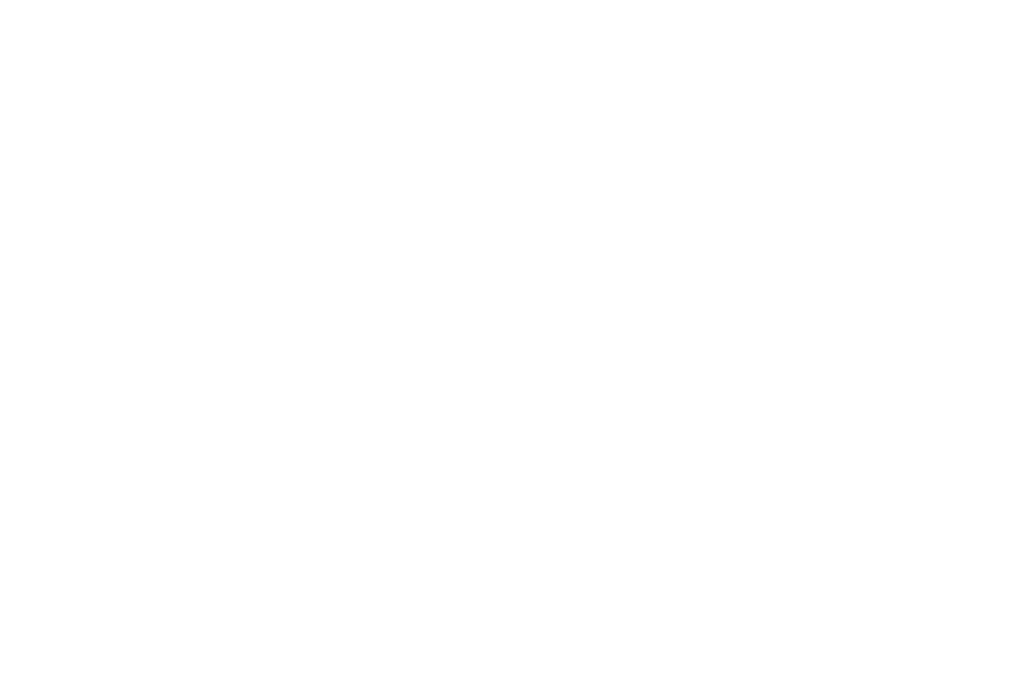
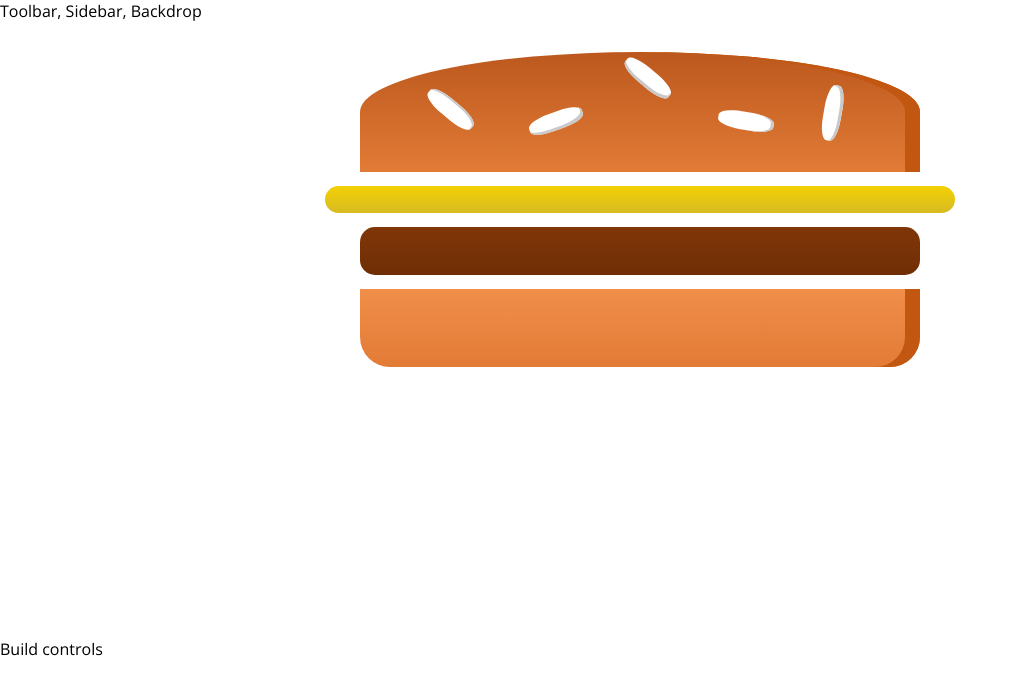
Before and after one commit to ruslantuchkov/burger-builder-app, a React app: page / in a window 1280 px wide. Shown: the top 694 px of the page, without its empty margins (0-1018 px from the left). Built offline with nearby package versions, Linux system fonts and the light colour scheme.

Commit message:
sketches of Layout and Burger component

```diff
--- a/package.json
+++ b/package.json
@@ -31,6 +31,7 @@
     "postcss-flexbugs-fixes": "3.2.0",
     "postcss-loader": "2.0.8",
     "promise": "8.0.1",
+    "prop-types": "^15.6.1",
     "raf": "3.4.0",
     "react": "^16.3.1",
     "react-dev-utils": "^5.0.1",
--- a/src/App.js
+++ b/src/App.js
@@ -1,8 +1,16 @@
 import React, { Component } from 'react';
+import Layout from './hoc/Layout/Layout';
+import BurgerBuilder from './containers/BurgerBuilder/BurgerBuilder';
 
 class App extends Component {
   render() {
-    return <div />;
+    return (
+      <div>
+        <Layout>
+          <BurgerBuilder />
+        </Layout>
+      </div>
+    );
   }
 }
 
--- /dev/null
+++ b/src/components/Burger/Burger.css
@@ -0,0 +1,30 @@
+.Burger {
+  width: 100%;
+  margin: auto;
+  height: 250px;
+  overflow: scroll;
+  text-align: center;
+  font-weight: bold;
+  font-size: 1.2rem;
+}
+
+@media (min-width: 500px) and (max-height: 400px) {
+  .Burger {
+    width: 350px;
+    height: 300px;
+  }
+}
+
+@media (min-width: 500px) and (min-height: 401px) {
+  .Burger {
+    width: 450px;
+    height: 400px;
+  }
+}
+
+@media (min-width: 1000px) and (min-height: 700px) {
+  .Burger {
+    width: 700px;
+    height: 600px;
+  }
+}
--- /dev/null
+++ b/src/components/Burger/Burger.js
@@ -0,0 +1,16 @@
+import React from 'react';
+import classes from './Burger.css';
+import BurgerIngredient from './BurgerIngredient/BurgerIngredient';
+
+const Burger = () => {
+  return (
+    <div className={classes.Burger}>
+      <BurgerIngredient type="bread-top" />
+      <BurgerIngredient type="cheese" />
+      <BurgerIngredient type="meat" />
+      <BurgerIngredient type="bread-bottom" />
+    </div>
+  );
+};
+
+export default Burger;
--- /dev/null
+++ b/src/components/Burger/BurgerIngredient/BurgerIngredient.css
@@ -0,0 +1,112 @@
+.BreadBottom {
+  height: 13%;
+  width: 80%;
+  background: linear-gradient(#f08e4a, #e27b36);
+  border-radius: 0 0 30px 30px;
+  box-shadow: inset -15px 0 #c15711;
+  margin: 2% auto;
+}
+
+.BreadTop {
+  height: 20%;
+  width: 80%;
+  background: linear-gradient(#bc581e, #e27b36);
+  border-radius: 50% 50% 0 0;
+  box-shadow: inset -15px 0 #c15711;
+  margin: 2% auto;
+  position: relative;
+}
+
+.Seeds1 {
+  width: 10%;
+  height: 15%;
+  position: absolute;
+  background-color: white;
+  left: 30%;
+  top: 50%;
+  border-radius: 40%;
+  transform: rotate(-20deg);
+  box-shadow: inset -2px -3px #c9c9c9;
+}
+
+.Seeds1:after {
+  content: '';
+  width: 100%;
+  height: 100%;
+  position: absolute;
+  background-color: white;
+  left: -170%;
+  top: -260%;
+  border-radius: 40%;
+  transform: rotate(60deg);
+  box-shadow: inset -1px 2px #c9c9c9;
+}
+
+.Seeds1:before {
+  content: '';
+  width: 100%;
+  height: 100%;
+  position: absolute;
+  background-color: white;
+  left: 180%;
+  top: -50%;
+  border-radius: 40%;
+  transform: rotate(60deg);
+  box-shadow: inset -1px -3px #c9c9c9;
+}
+
+.Seeds2 {
+  width: 10%;
+  height: 15%;
+  position: absolute;
+  background-color: white;
+  left: 64%;
+  top: 50%;
+  border-radius: 40%;
+  transform: rotate(10deg);
+  box-shadow: inset -3px 0 #c9c9c9;
+}
+
+.Seeds2:before {
+  content: '';
+  width: 100%;
+  height: 100%;
+  position: absolute;
+  background-color: white;
+  left: 150%;
+  top: -130%;
+  border-radius: 40%;
+  transform: rotate(90deg);
+  box-shadow: inset 1px 3px #c9c9c9;
+}
+
+.Meat {
+  width: 80%;
+  height: 8%;
+  background: linear-gradient(#7f3608, #702e05);
+  margin: 2% auto;
+  border-radius: 15px;
+}
+
+.Cheese {
+  width: 90%;
+  height: 4.5%;
+  margin: 2% auto;
+  background: linear-gradient(#f4d004, #d6bb22);
+  border-radius: 20px;
+}
+
+.Salad {
+  width: 85%;
+  height: 7%;
+  margin: 2% auto;
+  background: linear-gradient(#228c1d, #91ce50);
+  border-radius: 20px;
+}
+
+.Bacon {
+  width: 80%;
+  height: 3%;
+  background: linear-gradient(#bf3813, #c45e38);
+  margin: 2% auto;
+}
--- /dev/null
+++ b/src/components/Burger/BurgerIngredient/BurgerIngredient.js
@@ -0,0 +1,45 @@
+import React, { Component } from 'react';
+import PropTypes from 'prop-types';
+import classes from './BurgerIngredient.css';
+
+class BurgerIngredient extends Component {
+  render() {
+    let ingredient = null;
+
+    switch (this.props.type) {
+      case 'bread-bottom':
+        ingredient = <div className={classes.BreadBottom} />;
+        break;
+      case 'bread-top':
+        ingredient = (
+          <div className={classes.BreadTop}>
+            <div className={classes.Seeds1} />
+            <div className={classes.Seeds2} />
+          </div>
+        );
+        break;
+      case 'meat':
+        ingredient = <div className={classes.Meat} />;
+        break;
+      case 'cheese':
+        ingredient = <div className={classes.Cheese} />;
+        break;
+      case 'bacon':
+        ingredient = <div className={classes.Bacon} />;
+        break;
+      case 'salad':
+        ingredient = <div className={classes.Salad} />;
+        break;
+      default:
+        ingredient = null;
+    }
+
+    return ingredient;
+  }
+}
+
+BurgerIngredient.propTypes = {
+  type: PropTypes.string.isRequired
+};
+
+export default BurgerIngredient;
--- /dev/null
+++ b/src/containers/BurgerBuilder/BurgerBuilder.js
@@ -0,0 +1,16 @@
+import React, { Component } from 'react';
+import Aux from '../../hoc/Aux';
+import Burger from '../../components/Burger/Burger';
+
+class BurgerBuilder extends Component {
+  render() {
+    return (
+      <Aux>
+        <Burger />
+        <div>Build controls</div>
+      </Aux>
+    );
+  }
+}
+
+export default BurgerBuilder;
--- /dev/null
+++ b/src/hoc/Aux.js
@@ -0,0 +1,3 @@
+const Aux = props => props.children;
+
+export default Aux;
--- /dev/null
+++ b/src/hoc/Layout/Layout.css
@@ -0,0 +1,3 @@
+.Content {
+  margin-top: 16px;
+}
--- /dev/null
+++ b/src/hoc/Layout/Layout.js
@@ -0,0 +1,16 @@
+import React, { Component } from 'react';
+import Aux from '../Aux';
+import classes from './Layout.css';
+
+class Layout extends Component {
+  render() {
+    return (
+      <Aux>
+        <div>Toolbar, Sidebar, Backdrop</div>
+        <main className={classes.Content}>{this.props.children}</main>
+      </Aux>
+    );
+  }
+}
+
+export default Layout;
```
Also changed, not shown: 1 other file (tests, documents, lock files or other folders).
